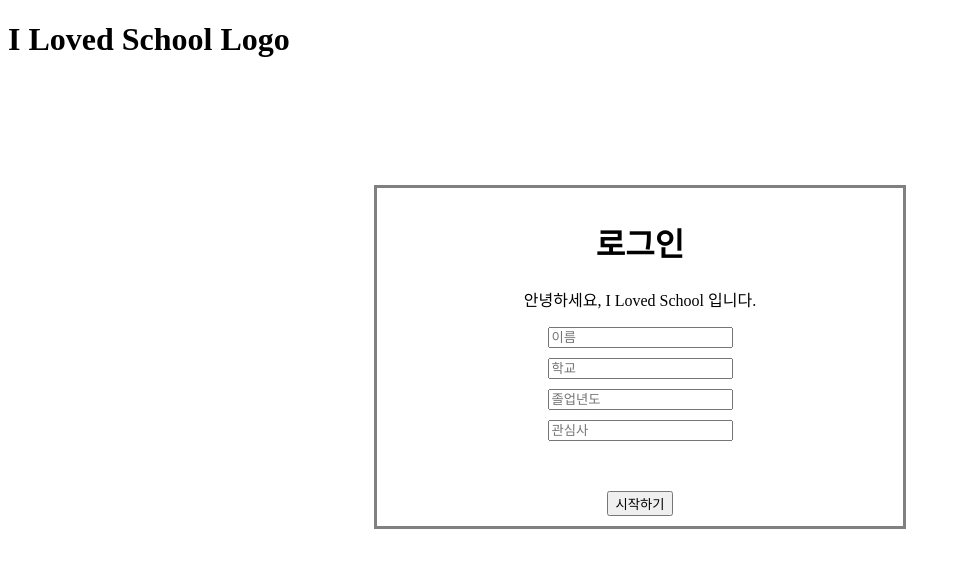
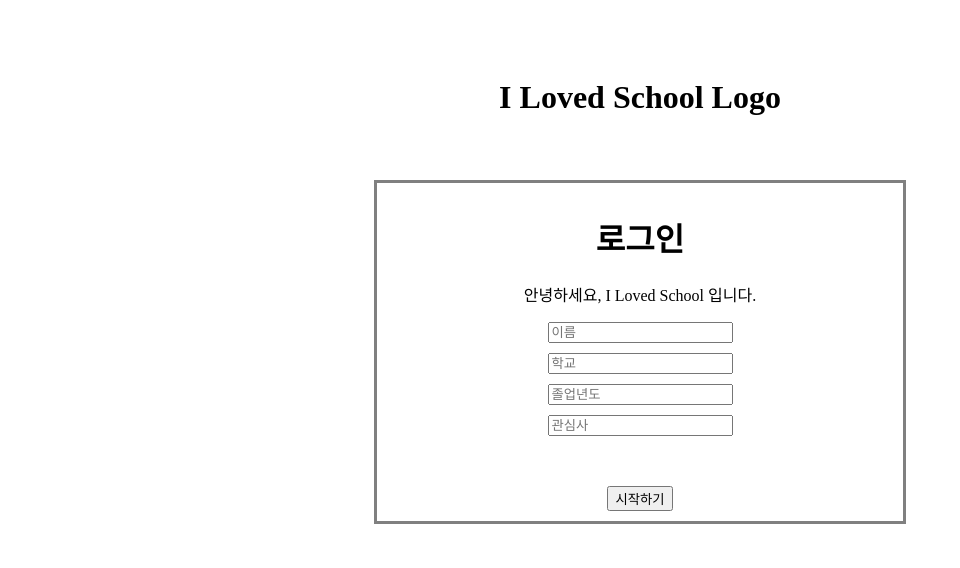
Before and after one commit to wseungjin/relay_17, a React (Create React App) app in the folder fe/: page / in a window 1280 px wide. Shown: the top 568 px of the page, without its empty margins (0-960 px from the left). Built offline with nearby package versions, Linux system fonts and the light colour scheme.

Commit message:
fix: login page ui 수정

```diff
--- a/fe/src/views/LoginPage.jsx
+++ b/fe/src/views/LoginPage.jsx
@@ -44,7 +44,7 @@
   };
 
   return (
-    <div>
+    <Wrapper>
       <h1>I Loved School Logo</h1>
       <LoginBox>
         <LoginHeader>
@@ -58,15 +58,20 @@
         <ErrorMsg>{errMsg}</ErrorMsg>
         <Button onClick={onSubmit}>시작하기</Button>
       </LoginBox>
-    </div>
+    </Wrapper>
   );
 };
+
+const Wrapper = styled.div`
+  text-align: center;
+  padding-top: 50px;
+`;
 
 const LoginBox = styled.div`
   display: block;
   top: 30%;
   margin: auto;
-  margin-top: 10%;
+  margin-top: 5%;
   width: 40%;
   border: 3px solid grey;
   padding: 10px;
```
